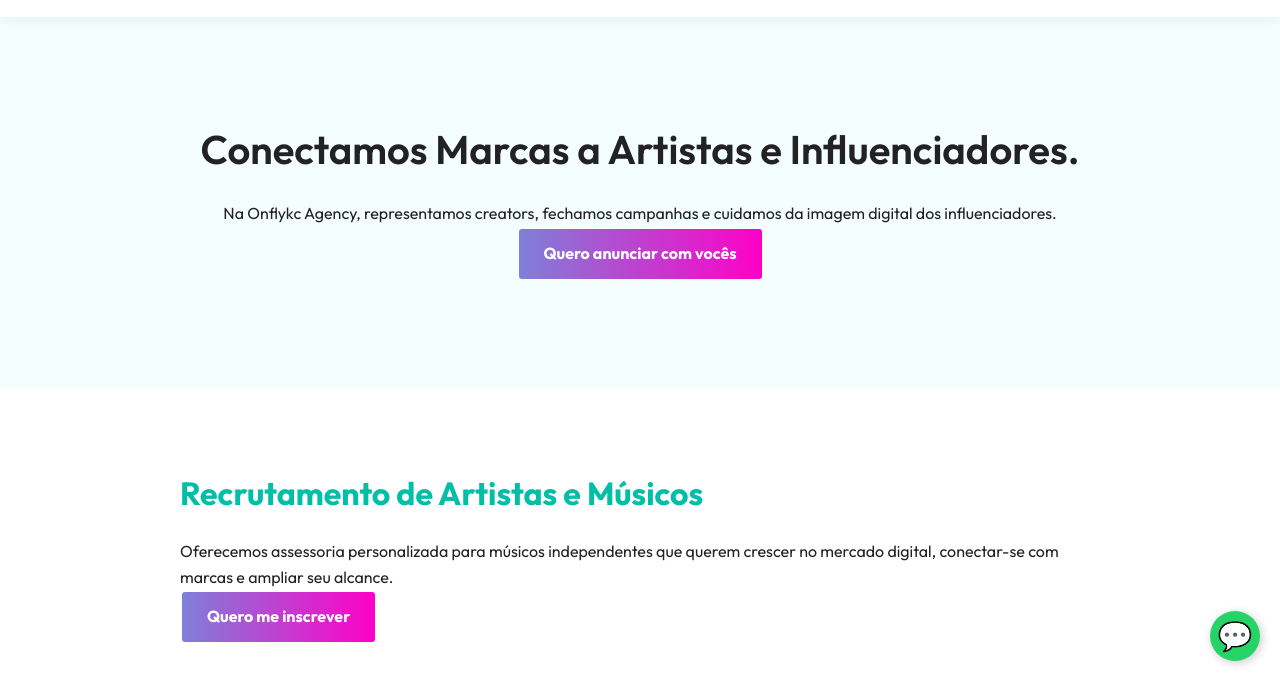
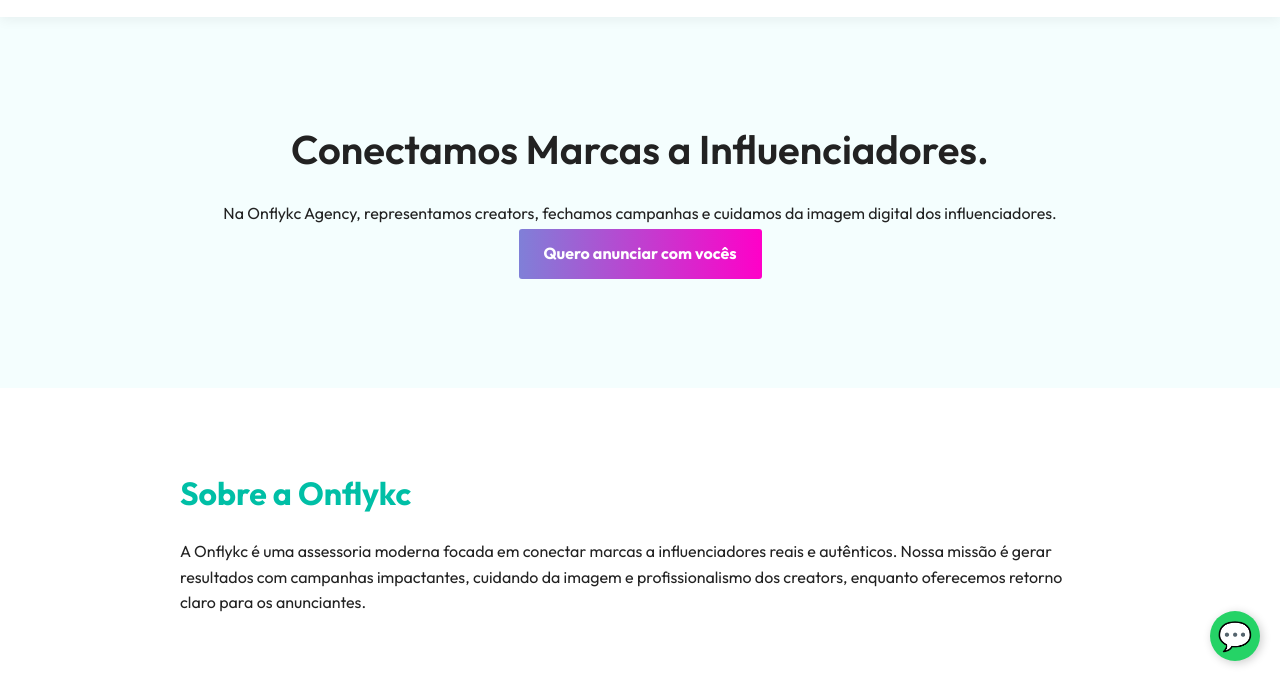
Before and after one commit to gcflykc/onflykc2, a plain HTML site: page index.html in a window 1280 px wide. Shown: the part 119-800 px from the top of the page. Drawn offline with Linux system fonts and the light colour scheme.

Commit message:
Update hero text and remove artist recruitment section
Removed section about artist recruitment and updated hero text.

```diff
--- a/index.html
+++ b/index.html
@@ -286,26 +286,13 @@
 
   <section class="hero">
     <div class="container">
-      <h2>Conectamos Marcas a Artistas e Influenciadores.</h2>
+      <h2>Conectamos Marcas a Influenciadores.</h2>
       <p>Na Onflykc Agency, representamos creators, fechamos campanhas e cuidamos da imagem digital dos influenciadores.
 
       </p>
       <a href="https://wa.me/551199128663?text=Olá,+gostaria+de+saber+mais!+" class="btn">Quero anunciar com vocês</a>
     </div>
   </section>
-
-
-<section id="artistas" class="section">
-  <div class="container">
-    <h2>Recrutamento de Artistas e Músicos</h2>
-
-    <p>Oferecemos assessoria personalizada para músicos independentes que querem crescer no mercado digital, conectar-se com marcas e ampliar seu alcance.
-
-    </p>
-    <a href="https://wa.me/551199128663?text=Olá,+gostaria+de+participar+do+recrutamento+de+artistas!" class="btn">Quero me inscrever</a>
-  </div>
-</section>
-
 
   <section id="sobre" class="section">
     <div class="container">
```
